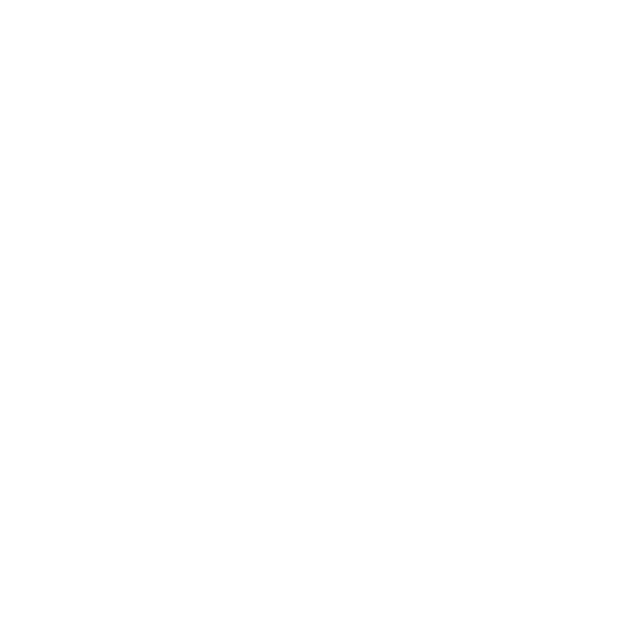
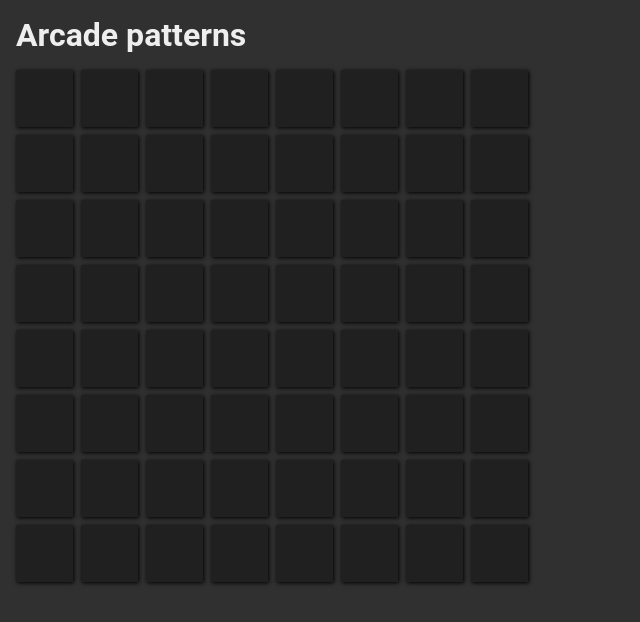
Before and after one commit to gdmgent-1819-wot/labo-2-app-character-generator-manatran, a plain HTML site: page index.html in a window 1280 px wide. Shown: the whole page, without its empty margins (0-640 px from the left). Drawn offline with Linux system fonts and the light colour scheme.

Commit message:
Added frontend features

```diff
--- a/assets/css/app.css
+++ b/assets/css/app.css
@@ -0,0 +1,31 @@
+body{
+  margin: 0;
+  padding: 0;
+  background-color: #303030;
+  color: #eee;
+  font-family: Roboto, sans-serif;
+  padding: 16px;
+  box-sizing: border-box;
+}
+h1{
+  margin: 0;
+  padding-bottom: 16px;
+}
+.grid{
+  display: grid;
+  grid-template-columns: repeat(8, 1fr);
+  grid-template-rows: repeat(8, 1fr);
+  grid-column-gap: 8px;
+  grid-row-gap: 8px;
+  width: 512px;
+  height: 512px;
+}
+
+.pixel{
+  cursor: pointer;
+  box-shadow: 1px 1px 4px rgb(0,0,0);
+  background-color: #202020;
+}
+.lit{
+  background-color: #eee;
+}
--- a/assets/js/app.js
+++ b/assets/js/app.js
@@ -0,0 +1,22 @@
+const pixels = document.querySelectorAll('.pixel');
+
+let pixelArray = [];
+
+for(let i = 0; i<pixels.length; i++) {
+  // seed pixelarray
+  pixelArray.push(0);
+  // define current pixel
+  const pixel = pixels[i];
+  // add click listener
+  pixel.addEventListener('click', e => {
+    // toggle class and value
+    pixel.classList.toggle('lit');
+    if (pixelArray[i] == 0){
+      pixelArray[i] = 1;
+    }
+    else if (pixelArray[i] == 1){
+      pixelArray[i] = 0;
+    }
+    console.log(pixelArray);
+  });
+}
--- a/index.html
+++ b/index.html
@@ -5,8 +5,90 @@
   <meta name="viewport" content="width=device-width, initial-scale=1.0">
   <meta http-equiv="X-UA-Compatible" content="ie=edge">
   <title>Arcade Characters Python</title>
+  <link rel="icon" href="assets/icon.png">
+  <link rel="stylesheet" href="assets/css/app.css">
 </head>
 <body>
-
+  <h1>Arcade patterns</h1>
+  <main class="grid">
+    <div class="pixel"></div>
+    <div class="pixel"></div>
+    <div class="pixel"></div>
+    <div class="pixel"></div>
+    <div class="pixel"></div>
+    <div class="pixel"></div>
+    <div class="pixel"></div>
+    <div class="pixel"></div>
+    <div class="pixel"></div>
+    <div class="pixel"></div>
+    <div class="pixel"></div>
+    <div class="pixel"></div>
+    <div class="pixel"></div>
+    <div class="pixel"></div>
+    <div class="pixel"></div>
+    <div class="pixel"></div>
+    <div class="pixel"></div>
+    <div class="pixel"></div>
+    <div class="pixel"></div>
+    <div class="pixel"></div>
+    <div class="pixel"></div>
+    <div class="pixel"></div>
+    <div class="pixel"></div>
+    <div class="pixel"></div>
+    <div class="pixel"></div>
+    <div class="pixel"></div>
+    <div class="pixel"></div>
+    <div class="pixel"></div>
+    <div class="pixel"></div>
+    <div class="pixel"></div>
+    <div class="pixel"></div>
+    <div class="pixel"></div>
+    <div class="pixel"></div>
+    <div class="pixel"></div>
+    <div class="pixel"></div>
+    <div class="pixel"></div>
+    <div class="pixel"></div>
+    <div class="pixel"></div>
+    <div class="pixel"></div>
+    <div class="pixel"></div>
+    <div class="pixel"></div>
+    <div class="pixel"></div>
+    <div class="pixel"></div>
+    <div class="pixel"></div>
+    <div class="pixel"></div>
+    <div class="pixel"></div>
+    <div class="pixel"></div>
+    <div class="pixel"></div>
+    <div class="pixel"></div>
+    <div class="pixel"></div>
+    <div class="pixel"></div>
+    <div class="pixel"></div>
+    <div class="pixel"></div>
+    <div class="pixel"></div>
+    <div class="pixel"></div>
+    <div class="pixel"></div>
+    <div class="pixel"></div>
+    <div class="pixel"></div>
+    <div class="pixel"></div>
+    <div class="pixel"></div>
+    <div class="pixel"></div>
+    <div class="pixel"></div>
+    <div class="pixel"></div>
+    <div class="pixel"></div>
+  </main>
+  <script src="https://www.gstatic.com/firebasejs/5.5.2/firebase.js"></script>
+  <script>
+    // Initialize Firebase
+    var config = {
+      apiKey: "AIzaSyBUsDwkVkzJ1wsGpRC6ZTOE9pU4twnIU3M",
+      authDomain: "arcade-python.firebaseapp.com",
+      databaseURL: "https://arcade-python.firebaseio.com",
+      projectId: "arcade-python",
+      storageBucket: "arcade-python.appspot.com",
+      messagingSenderId: "171569731247"
+    };
+    firebase.initializeApp(config);
+  </script>
+  <script src="assets/js/app.js"></script>
 </body>
 </html>
```
Also changed, not shown: assets/icon.png (added), 3 other files.
